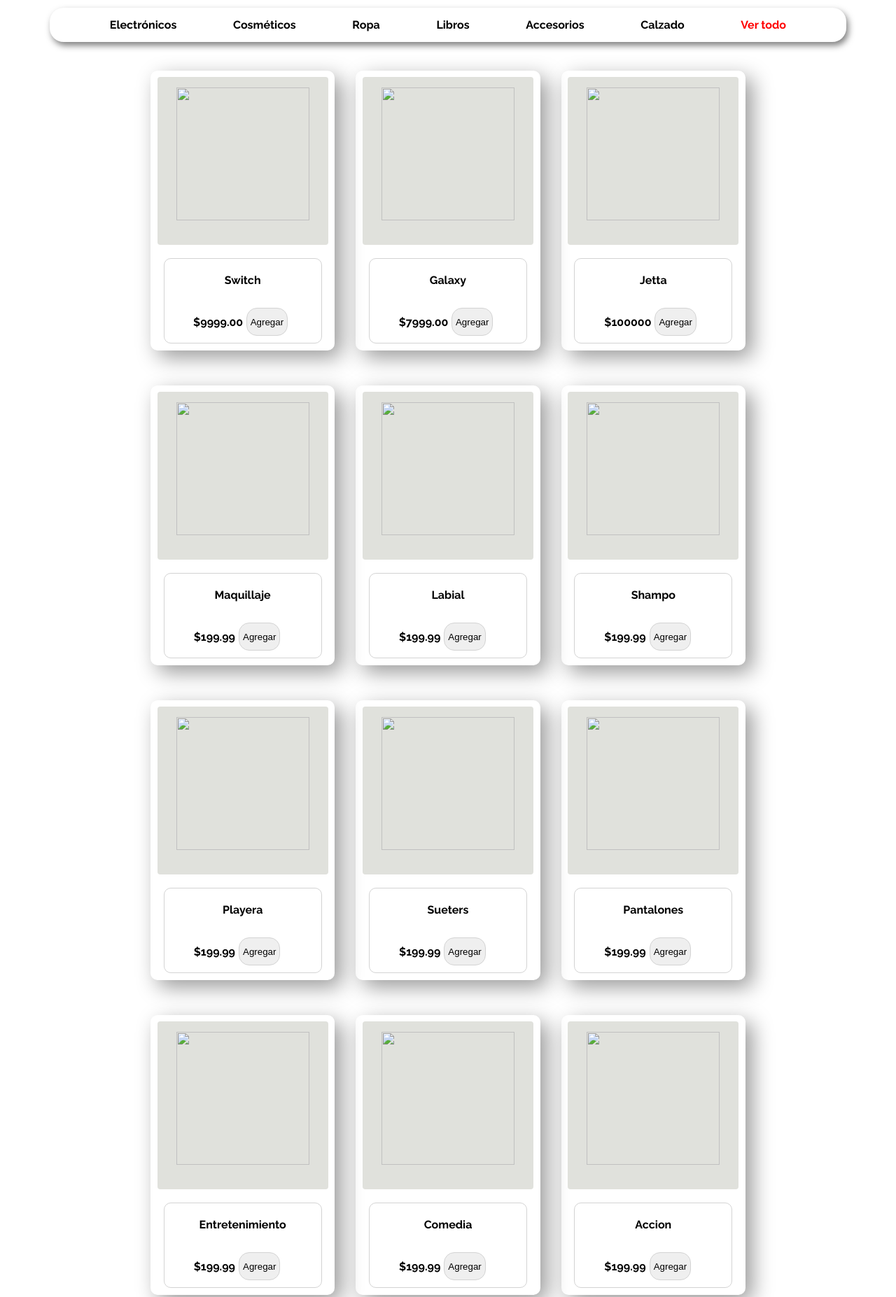
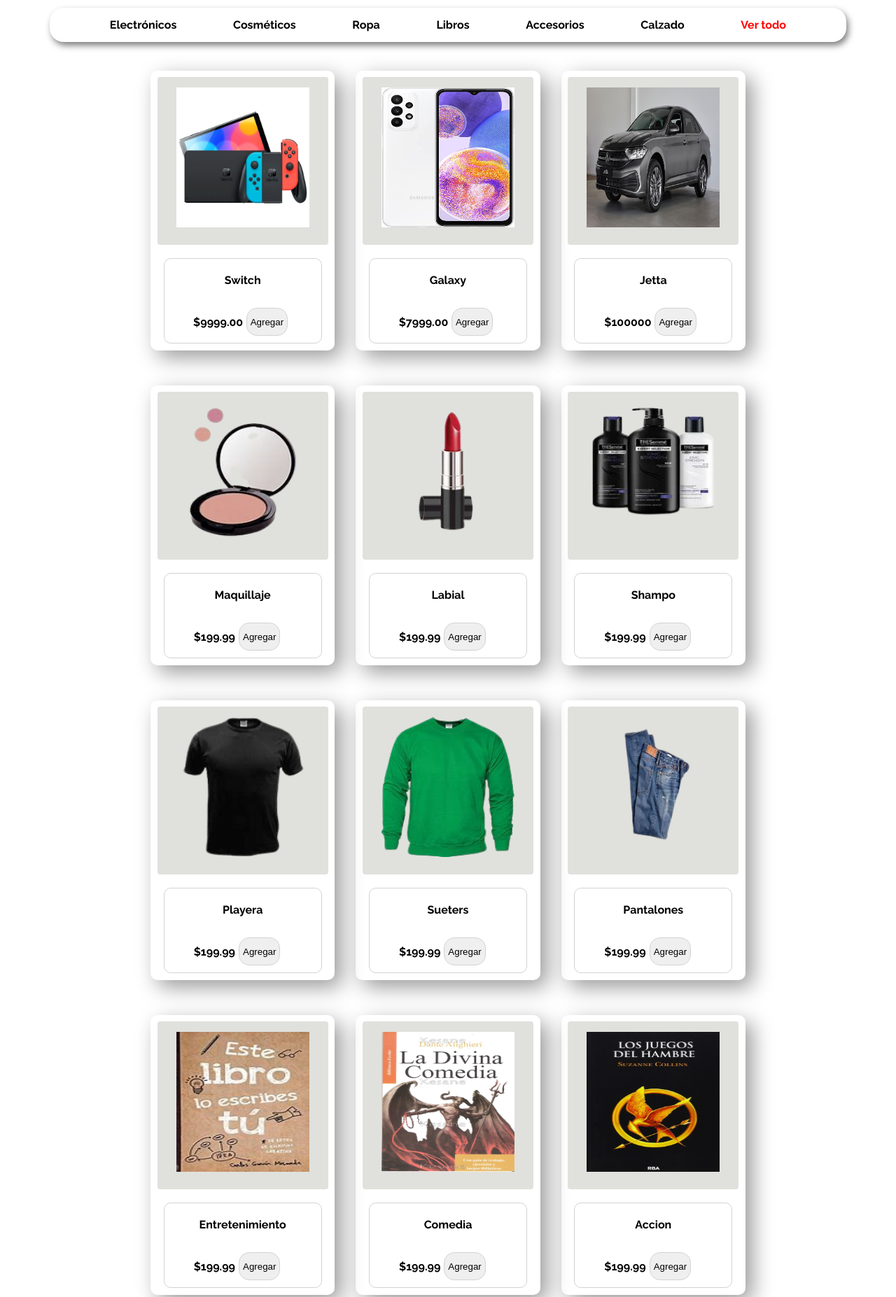
Before and after one commit to shutherderek/E-shop, a plain HTML site: page index.html in a window 1280 px wide. Shown: the part 320-2174 px from the top of the page at 70% size. Drawn offline with Linux system fonts and the light colour scheme.

Commit message:
Update index.html

```diff
--- a/index.html
+++ b/index.html
@@ -30,7 +30,7 @@
                 <li class="navbar"><a class="amainnavbar" href="#cajaproductosa">Productos</a></li>
                 <li class="navbar"><a class="amainnavbar" href="#finalsec">Contacto</a></li>
                 <li class="navbar"><a class="amainnavbar" href="#">Servicios</a></li>
-                <li class="navbar"><a class="amainnavbar" href="registro1.html">Iniciar sesion</a></li>
+                <li class="navbar"><a class="amainnavbar" href="registro.html">Iniciar sesion</a></li>
                 <li class="buttonsnavbar car">
                     <div class="panel">
                         <div class="panel-icon">
@@ -77,7 +77,7 @@
 
     <section class="productscontainer" id="cajaproductosa">
         <div class="divproducts electronicos">
-            <div class="subdivproducts"><img class="fotos" src="img/s.png"></div>
+            <div class="subdivproducts"><img class="fotos" src="s.png"></div>
                 <div class="subdivproducts1 "><p class="nombres">Switch</p>
                      <div class="preagre">
                         <div class="precio"><p id="objectprice">$9999.00</p></div>
@@ -87,7 +87,7 @@
         </div>
 
         <div class="divproducts electronicos">
-            <div class="subdivproducts"><img class="fotos" src="img/g.jpg"></div>
+            <div class="subdivproducts"><img class="fotos" src="g.jpg"></div>
                 <div class="subdivproducts1"><p class="nombres">Galaxy</p>
                     <div class="preagre">
                         <div class="precio"><p id="objectprice">$7999.00</p></div>
@@ -97,7 +97,7 @@
         </div>
 
         <div class="divproducts electronicos">
-            <div class="subdivproducts"> <img class="fotos" src="img/j.jpg"></div>
+            <div class="subdivproducts"> <img class="fotos" src="j.jpg"></div>
                 <div class="subdivproducts1"><p class="nombres">Jetta</p>
                  <div class="preagre">
                         <div class="precio"><p id="objectprice">$100000</p></div>
@@ -107,7 +107,7 @@
         </div>
 
         <div class="divproducts cosmeticos">
-            <div class="subdivproducts"><img src="img/maquillaje.png" class="fotos"></div>
+            <div class="subdivproducts"><img src="maquillaje.png" class="fotos"></div>
                 <div class="subdivproducts1"><p class="nombres">Maquillaje</p>
                      <div class="preagre">
                         <div class="precio"><p id="objectprice">$199.99</p></div>
@@ -117,7 +117,7 @@
         </div>
 
         <div class="divproducts cosmeticos">
-            <div class="subdivproducts"><img src="img/labial.png" class="fotos"></div>
+            <div class="subdivproducts"><img src="labial.png" class="fotos"></div>
                 <div class="subdivproducts1"><p class="nombres">Labial</p>
                      <div class="preagre">
                         <div class="precio"><p id="objectprice">$199.99</p></div>
@@ -127,7 +127,7 @@
         </div>
 
         <div class="divproducts cosmeticos">
-            <div class="subdivproducts"><img src="img/shampo.png" class="fotos"></div>
+            <div class="subdivproducts"><img src="shampo.png" class="fotos"></div>
                 <div class="subdivproducts1"><p class="nombres">Shampo</p>
                      <div class="preagre">
                         <div class="precio"><p id="objectprice">$199.99</p></div>
@@ -137,7 +137,7 @@
         </div>
 
         <div class="divproducts ropa">
-            <div class="subdivproducts"><img src="img/playeras.png" class="fotos"></div>
+            <div class="subdivproducts"><img src="playeras.png" class="fotos"></div>
                 <div class="subdivproducts1"><p class="nombres"> Playera</p>
                      <div class="preagre">
                         <div class="precio"><p id="objectprice">$199.99</p></div>
@@ -147,7 +147,7 @@
         </div>
 
         <div class="divproducts ropa">
-            <div class="subdivproducts"><img src="img/sueters.png" class="fotos"></div>
+            <div class="subdivproducts"><img src="sueters.png" class="fotos"></div>
                 <div class="subdivproducts1"><p class="nombres"> Sueters</p>
                      <div class="preagre">
                         <div class="precio"><p id="objectprice">$199.99</p></div>
@@ -157,7 +157,7 @@
         </div>
 
         <div class="divproducts ropa">
-            <div class="subdivproducts"><img src="img/pantalones.png" class="fotos"></div>
+            <div class="subdivproducts"><img src="pantalones.png" class="fotos"></div>
                 <div class="subdivproducts1"><p class="nombres">Pantalones</p>
                      <div class="preagre">
                         <div class="precio"><p id="objectprice">$199.99</p></div>
@@ -168,7 +168,7 @@
         </div>
 
         <div class="divproducts libros">
-            <div class="subdivproducts"><img src="img/entretenimiento.jpg" class="fotos"></div>
+            <div class="subdivproducts"><img src="entretenimiento.jpg" class="fotos"></div>
                 <div class="subdivproducts1"><p class="nombres">Entretenimiento</p>
                      <div class="preagre">
                         <div class="precio"><p id="objectprice">$199.99</p></div>
@@ -178,7 +178,7 @@
         </div>
 
         <div class="divproducts libros">
-            <div class="subdivproducts"><img src="img/comedia.png" class="fotos"></div>
+            <div class="subdivproducts"><img src="comedia.png" class="fotos"></div>
                 <div class="subdivproducts1"><p class="nombres">Comedia</p>
                      <div class="preagre">
                         <div class="precio"><p id="objectprice">$199.99</p></div>
@@ -188,7 +188,7 @@
         </div>
 
         <div class="divproducts libros">
-            <div class="subdivproducts"><img src="img/accion.jpg" class="fotos"></div>
+            <div class="subdivproducts"><img src="accion.jpg" class="fotos"></div>
                 <div class="subdivproducts1"><p class="nombres">Accion</p>
                      <div class="preagre">
                         <div class="precio"><p id="objectprice">$199.99</p></div>
@@ -199,7 +199,7 @@
         </div>
 
         <div class="divproducts accesorios">
-            <div class="subdivproducts"><img src="img/collar.png" class="fotos"></div>
+            <div class="subdivproducts"><img src="collar.png" class="fotos"></div>
                 <div class="subdivproducts1"><p class="nombres">Collar</p>
                      <div class="preagre">
                         <div class="precio"><p id="objectprice">$199.99</p></div>
@@ -209,7 +209,7 @@
         </div>
 
         <div class="divproducts accesorios">
-            <div class="subdivproducts"><img src="img/aretes.png" class="fotos"></div>
+            <div class="subdivproducts"><img src="aretes.png" class="fotos"></div>
                 <div class="subdivproducts1"><p class="nombres">Aretes</p>
                      <div class="preagre">
                         <div class="precio"><p id="objectprice">$199.99</p></div>
@@ -219,7 +219,7 @@
         </div>
 
         <div class="divproducts accesorios">
-            <div class="subdivproducts"><img src="img/anillos.png" class="fotos"></div>
+            <div class="subdivproducts"><img src="anillos.png" class="fotos"></div>
                 <div class="subdivproducts1"><p class="nombres">Anillos</p>
                      <div class="preagre">
                         <div class="precio"><p id="objectprice">$199.99</p></div>
@@ -230,7 +230,7 @@
         </div>
 
         <div class="divproducts calzado">
-            <div class="subdivproducts"><img src="img/zapatos.png" class="fotos"></div>
+            <div class="subdivproducts"><img src="zapatos.png" class="fotos"></div>
                 <div class="subdivproducts1"><p class="nombres">Zapatos</p>
                      <div class="preagre">
                         <div class="precio"><p id="objectprice">$199.99</p></div>
@@ -240,7 +240,7 @@
         </div>
 
         <div class="divproducts calzado">
-            <div class="subdivproducts"><img src="img/tenis.png" class="fotos"></div>
+            <div class="subdivproducts"><img src="tenis.png" class="fotos"></div>
                 <div class="subdivproducts1"><p class="nombres">Tenis</p>
                      <div class="preagre">
                         <div class="precio"><p id="objectprice">$199.99</p></div>
@@ -250,7 +250,7 @@
         </div>
 
         <div class="divproducts calzado">
-            <div class="subdivproducts"><img src="img/chanclas.png" class="fotos"></div>
+            <div class="subdivproducts"><img src="chanclas.png" class="fotos"></div>
                 <div class="subdivproducts1"><p class="nombres">Chanclas</p>
                      <div class="preagre">
                         <div class="precio"><p id="objectprice">$199.99</p></div>
```
